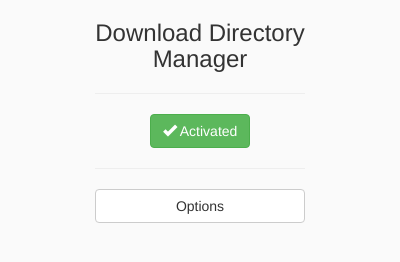
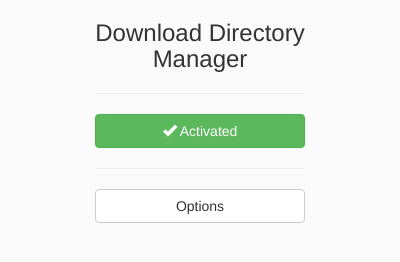
Before and after one commit to Obstc0rp/chrome-download-directory-manager, a browser extension: page html/popup.html in a window 400 px wide. Drawn offline with nearby package versions, Linux system fonts and the light colour scheme.

```diff
--- a/assets/css/frontend.css
+++ b/assets/css/frontend.css
@@ -7,3 +7,7 @@
 h3 {
 	text-align: center;
 }
+
+#pluginActivate {
+	width: 100%;
+}
```
Also changed, not shown: README.md, manifest.json.
